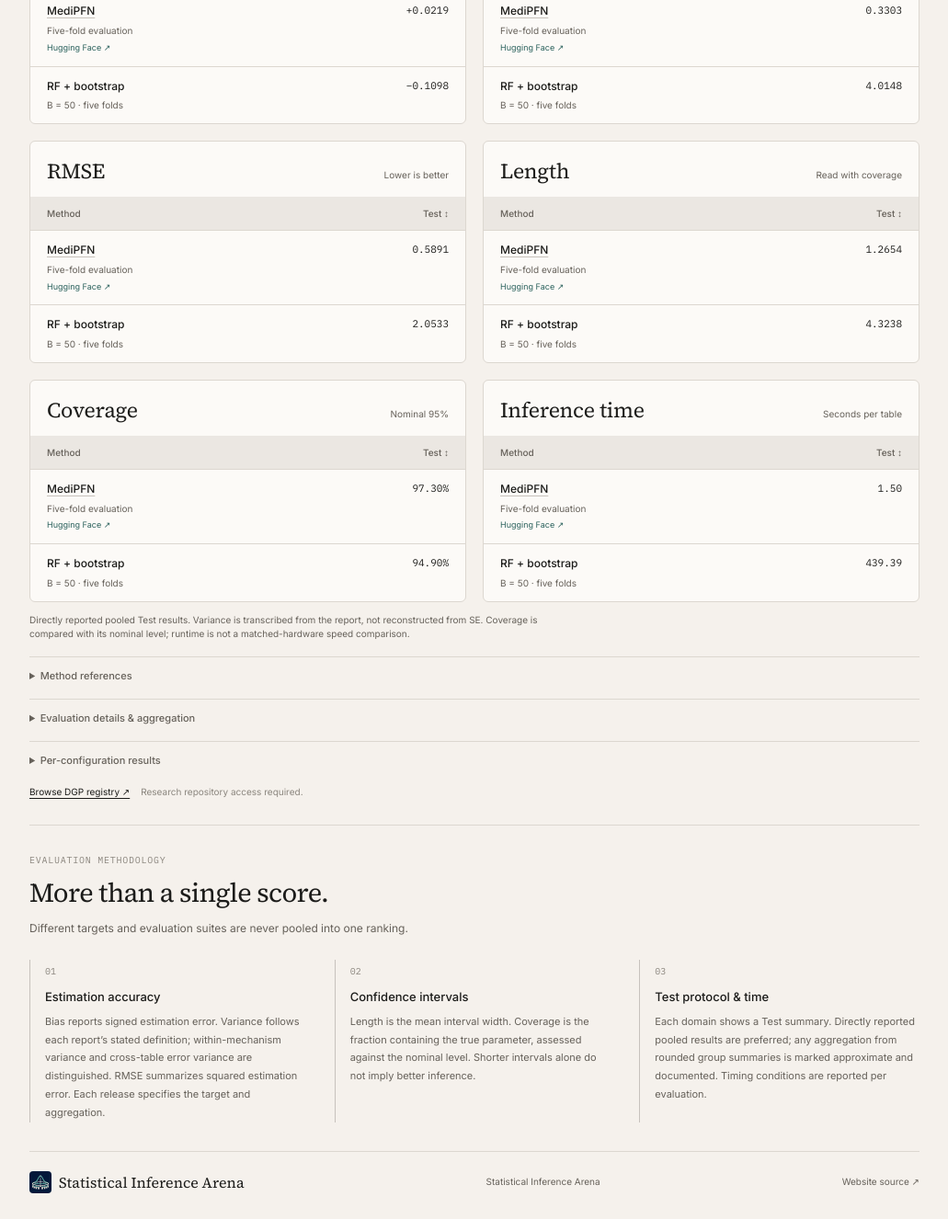
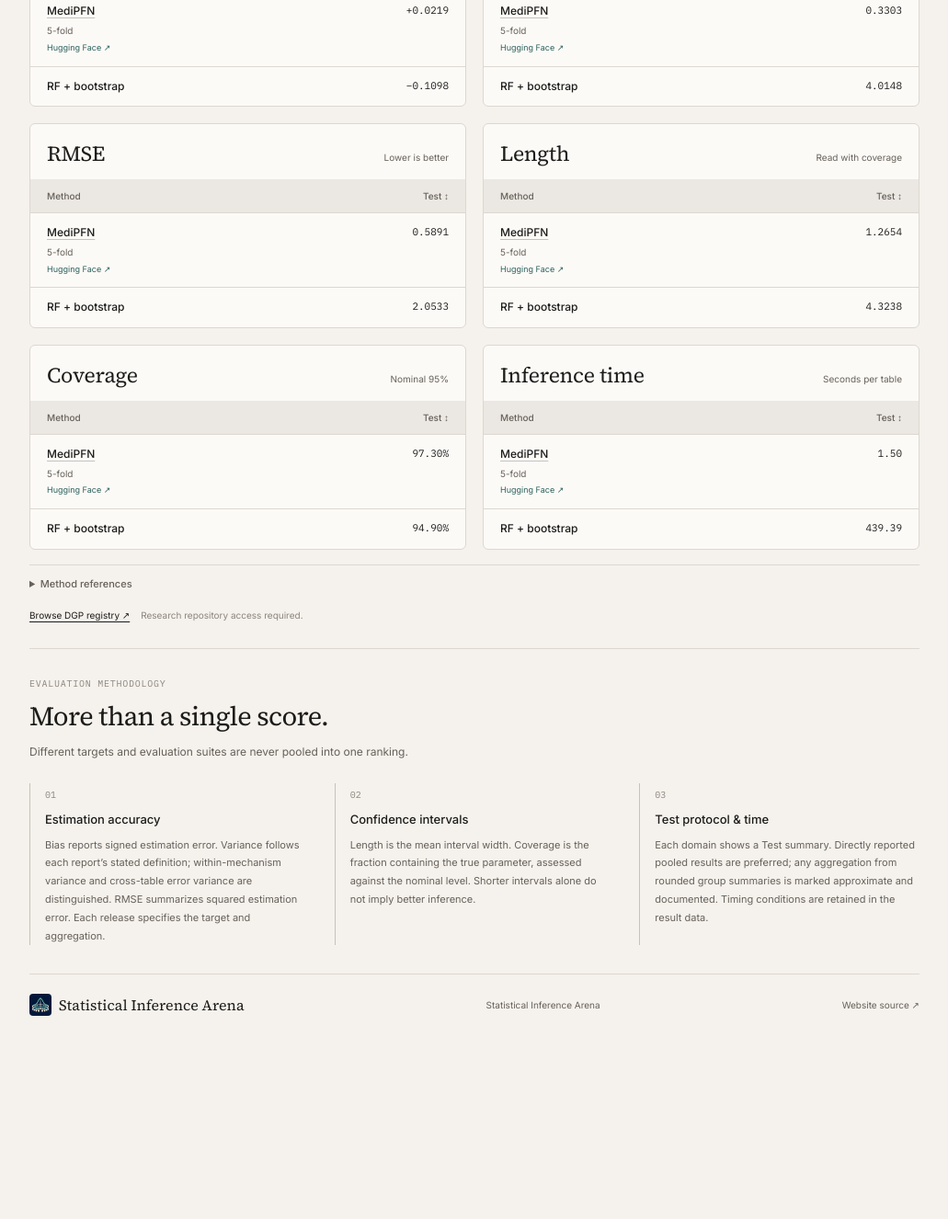
Before and after one commit to QingFengXiao214/statsinference.github.io, a plain HTML site: page index.html in a window 1280 px wide. Shown: the part 688-2014 px from the top of the page at 92% size, without its empty margins (242-1273 px from the left). After the commit the page ends 1821 px from the top, so only its background shows below. Drawn offline with Linux system fonts and the light colour scheme.

Commit message:
style: simplify leaderboard method labels and remove technical detail sections
PFN rows retain their method names, references and confirmed 5-fold labels only. RF rows display only RF + bootstrap. Remove Evaluation details & aggregation and Per-configuration results from the page and stop rendering their contents. Replace long footnotes with short approximate/missing-value legends.

All source JSON, numerical values, aggregation logic, model references, original logo and visual styling remain unchanged. Keep complete configurations and provenance in the existing data/CSV. Update browser tests for all ten domains, absence of technical sections, plain RF labels, confirmed fold labels, exact metrics, references, filters, exports and mobile layout.

```diff
--- a/assets/test-view.js
+++ b/assets/test-view.js
@@ -17,7 +17,7 @@ const esc=v=>String(v??'').replace(/[&<>"']/g,c=>({'&':'&amp;','<':'&lt;','>':'&
 const finite=v=>typeof v==='number'&&Number.isFinite(v);
 const METRICS=[
  {key:'bias',label:'Bias',hint:'Closer to zero',detail:'Signed estimation error. Sorting uses absolute bias.'},
- {key:'variance',label:'Variance',hint:'See variance definition',detail:'The source-defined variance, not standard error. Check the evaluation notes.'},
+ {key:'variance',label:'Variance',hint:'',detail:'Source-reported variance; not standard error.'},
  {key:'rmse',label:'RMSE',hint:'Lower is better',detail:'Root mean squared error, for this target and evaluation only.'},
  {key:'length',label:'Length',hint:'Read with coverage',detail:'Mean confidence interval length; smaller alone does not imply better inference.'},
  {key:'coverage',label:'Coverage',hint:'Nominal 95%',detail:'Empirical coverage; higher is not automatically better. Sorting uses distance from the nominal level.'},
@@ -105,9 +105,19 @@ function formatMetric(r,k){
  return approx+(v<0?'−':k==='bias'&&v>0?'+':'')+value;
 }
 function primaryRef(row){return ArenaMethodReferences.primary(ArenaMethodReferences.lookup(task,row));}
+// Display metadata only: keep the full configurations in source data and CSV.
+// Fold labels are explicitly scoped to the evaluated release, not guessed from a model name.
+const FIVE_FOLD_RELEASES=Object.freeze({
+ 'mediation-fivefold-2026-11-16':'MediPFN',
+ 'did-test-2026-11-16':'PFN-DiD',
+ 'proximal-unified-2026-11-16-normalized':'ProximalFM',
+ 'proximal-unified-2026-11-16-original':'ProximalFM'
+});
 function methodCell(r){
+ if(r.family==='classical')return '<span class="mname">RF + bootstrap</span>';
  const ref=primaryRef(r),name=ref?`<a class="method-ref-name" href="${esc(ref.url)}" target="_blank" rel="noopener noreferrer">${esc(r.method)}</a>`:esc(r.method);
- return `<span class="mname">${name}</span>${r.configuration?`<span class="method-config">${esc(r.configuration)}</span>`:''}${ref?`<a class="method-ref-label" href="${esc(ref.url)}" target="_blank" rel="noopener noreferrer">${ref.label} ↗</a>`:''}`;
+ const folds=FIVE_FOLD_RELEASES[current()?.id]===r.method?'5-fold':'';
+ return `<span class="mname">${name}</span>${folds?`<span class="method-config">${folds}</span>`:''}${ref?`<a class="method-ref-label" href="${esc(ref.url)}" target="_blank" rel="noopener noreferrer">${ref.label} ↗</a>`:''}`;
 }
 function sortedRows(key){
  const rr=[...visibleRows()];if(!sorts[key])return rr;
@@ -123,8 +133,10 @@ function renderMetrics(){
   return `<article class="metric-card" data-metric="${m.key}"><div class="metric-head"><h3>${label}</h3><p>${hint}</p></div><table><caption class="sr-only">${esc(task)} Test ${label}</caption><thead><tr><th scope="col">Method</th><th scope="col" class="r" aria-sort="${sorts[m.key]===1?'ascending':sorts[m.key]===-1?'descending':'none'}"><button data-sort="${m.key}" title="${esc(m.detail)}">Test ${sorts[m.key]===1?'↑':sorts[m.key]===-1?'↓':'↕'}</button></th></tr></thead><tbody>${rs.length?rs.map(r=>`<tr data-method="${esc(r.source_method)}"><td>${methodCell(r)}</td><td class="r num" title="${esc(r.status==='not_reported'?'Not reported for this method':r.approximate_metrics?.includes(m.key)?'Approximate aggregation of rounded source summaries':m.key==='variance'&&!finite(r[m.key])?'Pooled variance convention not established':'Reported value')}">${formatMetric(r,m.key)}</td></tr>`).join(''):`<tr><td colspan="2" class="empty-cell">${s&&!loadError?'No methods match the filters.':empty}</td></tr>`}</tbody></table></article>`;
  }).join('');
  $('#export-btn').disabled=!visibleRows().some(r=>r.status!=='not_reported');
- $('#table-note').textContent=s?(s.derived?'≈ indicates an approximate reconstruction from rounded source summaries. Aggregation is documented below; missing values are not filled in.':'Directly reported pooled Test results. Variance is transcribed from the report, not reconstructed from SE.')+' Coverage is compared with its nominal level; runtime is not a matched-hardware speed comparison.':'';
- $('#exception-note').hidden=!s?.notes?.length;$('#exception-note').textContent=s?.notes?.join(' ')||'';
+ const shown=visibleRows(),notes=[];
+ if(shown.some(r=>r.approximate_metrics?.length))notes.push('≈ Approximate value.');
+ if(shown.some(r=>metricKeys.some(k=>!finite(r[k]))))notes.push('— Not reported.');
+ $('#table-note').textContent=notes.join(' ');$('#table-note').hidden=!notes.length;
  renderReferences();
 }
 function renderReferences(){
@@ -134,18 +146,6 @@ function renderReferences(){
   const ref=ArenaMethodReferences.primary(source),hf=ArenaMethodReferences.safeURL(source?.huggingface?.url,'huggingface');
   return `<div class="reference-entry"><strong>${esc(r.method)}</strong>${ref?`<a class="reference-title" href="${esc(ref.url)}" target="_blank" rel="noopener noreferrer">${esc(ref.title)} ↗</a><p>${esc(ref.citation||'Hugging Face model card')}</p>${hf&&ref.label==='Paper'?`<a class="reference-secondary" href="${esc(hf)}" target="_blank" rel="noopener noreferrer">Model on Hugging Face ↗</a>`:''}`:'<p>Method-specific paper or Hugging Face link not yet provided.</p>'}</div>`;
  }).join('')+'<p class="reference-note">Method references identify the model, not the source of these benchmark scores.</p>';
-}
-function renderDetails(){
- const s=current();$('#test-protocol').hidden=!s;$('#dgp-details').hidden=!s?.dgp_results?.length;
- if(!s){$('#protocol-content').innerHTML='';$('#dgp-content').innerHTML='';return;}
- const source=s.source||{},parts=[['Source',source.title+' · '+source.file+(source.date?' · '+source.date:'')],['Aggregation',s.aggregation],['Variance',s.variance_definition],['Protocol',s.protocol],['Timing',s.timing],['Limitations',s.caveat]];
- $('#protocol-content').innerHTML=parts.filter(([,v])=>v).map(([k,v])=>`<p><strong>${k}</strong>${esc(v)}</p>`).join('')+`<p><a href="${esc(s.data_file||(s.domain==='mediation'?'data/mediation-fivefold.json':'data/results.json'))}" target="_blank" rel="noopener noreferrer">Open source result data ↗</a></p>`;
- if(!s.dgp_results?.length)return;
- const keys=s.detail_metrics||['bias','reported_se','rmse','length','coverage','time_s'];
- const labels={bias:'Bias',reported_se:'SE',variance:'Variance',rmse:'RMSE',length:'Length',coverage:'Coverage',time_s:'Time (s)'};
- const showCounts=s.dgp_results.every(r=>Number.isInteger(r.tables));
- const note=s.dgp_note||'Transcribed from Tables 3–4. This source table reports SE (not Variance). No per-configuration values are used to reconstruct the directly reported Test summary.';
- $('#dgp-content').innerHTML='<p class="test-detail-note">'+esc(note)+'</p><div class="dgp-scroll"><table><thead><tr><th>Configuration</th><th>Method</th>'+(showCounts?'<th class="r">N</th>':'')+keys.map(k=>'<th class="r">'+labels[k]+'</th>').join('')+'</tr></thead><tbody>'+s.dgp_results.map(r=>'<tr><td>'+esc(r.dgp)+'</td><td>'+esc(r.method)+'</td>'+(showCounts?'<td class="r num">'+r.tables+'</td>':'')+keys.map(k=>'<td class="r num">'+formatMetric(r,k)+'</td>').join('')+'</tr>').join('')+'</tbody></table></div>';
 }
 function render(){
  const d=DOMAINS.find(d=>d.id===task),s=current(),available=domainSuites();
@@ -157,7 +157,7 @@ function render(){
  $('#release-status').textContent=loadError?'RESULTS UNAVAILABLE':loaded?'TEST RESULTS':'LOADING RESULTS';
  $('#release-description').textContent=loadError||'Six metrics, presented as tables. Methods retain their own names and references.';
  $('#registry-link').href='https://github.com/Statsinference/stats-inference-arena/blob/main/dgp-submissions/registry/by-domain/'+task+'.md';
- renderMetrics();renderDetails();document.body.dataset.testView=loaded?'ready':'loading';
+ renderMetrics();document.body.dataset.testView=loaded?'ready':'loading';
 }
 function readHash(){const p=new URLSearchParams(location.hash.slice(1));if(DOMAINS.some(d=>d.id===p.get('domain')))task=p.get('domain');suiteId=p.get('suite')||'';}
 function writeHash(){const p=new URLSearchParams({domain:task});if(suiteId)p.set('suite',suiteId);try{history.replaceState(null,'','#'+p);}catch(_){}}
--- a/index.html
+++ b/index.html
@@ -38,7 +38,7 @@
 <header class="topbar"><div class="topbar-left"><button class="menu-button" id="menu-btn" aria-label="Open navigation" aria-controls="sidebar" aria-expanded="false">☰</button><span>Leaderboards</span><span class="breadcrumb-sep">/</span><span class="muted">Statistical inference</span></div><div class="topbar-actions"><button class="theme-toggle" id="theme-btn" aria-label="Switch to dark theme" title="Switch color theme">◐</button><button class="share-button" id="share-btn">Share <span>↗</span></button></div></header>
 <div class="content">
 <section class="page-heading" aria-label="About Statistical Inference Arena"><div><div class="eyebrow">STATISTICAL INFERENCE ARENA</div><h1>Statistical<br><em>Inference Arena.</em></h1><p>Compare estimation accuracy, uncertainty, and efficiency.<br class="desktop-break"> Ten research domains. Six metrics. One Test view.</p></div><div class="scope-stat"><strong>10</strong><span>RESEARCH DOMAINS</span><div class="stat-divider"></div><span>BIAS · VARIANCE · RMSE<br>LENGTH · COVERAGE · TIME</span></div></section>
-<div class="release-bar" role="status"><span class="release-square" aria-hidden="true"></span><strong id="release-status">EVALUATION RESULTS</strong><span id="release-description">Source-reported results, with definitions and timing conditions documented separately for each evaluation.</span></div>
+<div class="release-bar" role="status"><span class="release-square" aria-hidden="true"></span><strong id="release-status">EVALUATION RESULTS</strong><span id="release-description">Six metrics, presented as tables. Methods retain their own names and references.</span></div>
 <main id="main-panel" role="tabpanel" aria-labelledby="tab-mediation" tabindex="-1">
 <section class="domain-heading"><div><div class="section-label">DOMAIN LEADERBOARD</div><h2 id="hero-title">Mediation</h2><p id="hero-sub">Statistical inference for explicitly defined direct, indirect, and mediation targets.</p></div><a href="#table" class="text-link">Full leaderboard <span>↘</span></a></section>
 <div class="suite-info" id="suite-info"></div>
@@ -49,18 +49,16 @@
 <label class="search"><input id="q" type="search" placeholder="Search methods" aria-label="Search methods"></label>
 <button class="export" id="export-btn" disabled>Export CSV ↓</button>
 </section>
-<section id="table" aria-label="Test results by metric"><div id="metric-tables" class="metric-grid" aria-live="polite"></div><p class="table-note" id="table-note"></p><p class="table-note exception-note" id="exception-note" hidden></p></section>
+<section id="table" aria-label="Test results by metric"><div id="metric-tables" class="metric-grid" aria-live="polite"></div><p class="table-note" id="table-note"></p></section>
 <details id="method-references" class="method-references" hidden><summary>Method references</summary><div id="reference-list" class="reference-list"></div></details>
-<details class="test-protocol" id="test-protocol" hidden><summary>Evaluation details &amp; aggregation</summary><div id="protocol-content"></div></details>
-<details class="test-protocol" id="dgp-details" hidden><summary>Per-configuration results</summary><div id="dgp-content"></div></details>
 <div class="registry-row"><a id="registry-link" target="_blank" rel="noopener noreferrer">Browse DGP registry ↗</a><span>Research repository access required.</span></div>
 </main>
-<section class="method" id="methodology"><div class="method-heading"><div class="section-label">EVALUATION METHODOLOGY</div><h2>More than a single score.</h2><p>Different targets and evaluation suites are never pooled into one ranking.</p></div><div class="method-grid"><article><span class="method-no">01</span><h3>Estimation accuracy</h3><p>Bias reports signed estimation error. Variance follows each report’s stated definition; within-mechanism variance and cross-table error variance are distinguished. RMSE summarizes squared estimation error. Each release specifies the target and aggregation.</p></article><article><span class="method-no">02</span><h3>Confidence intervals</h3><p>Length is the mean interval width. Coverage is the fraction containing the true parameter, assessed against the nominal level. Shorter intervals alone do not imply better inference.</p></article><article><span class="method-no">03</span><h3>Test protocol &amp; time</h3><p>Each domain shows a Test summary. Directly reported pooled results are preferred; any aggregation from rounded group summaries is marked approximate and documented. Timing conditions are reported per evaluation.</p></article></div></section>
+<section class="method" id="methodology"><div class="method-heading"><div class="section-label">EVALUATION METHODOLOGY</div><h2>More than a single score.</h2><p>Different targets and evaluation suites are never pooled into one ranking.</p></div><div class="method-grid"><article><span class="method-no">01</span><h3>Estimation accuracy</h3><p>Bias reports signed estimation error. Variance follows each report’s stated definition; within-mechanism variance and cross-table error variance are distinguished. RMSE summarizes squared estimation error. Each release specifies the target and aggregation.</p></article><article><span class="method-no">02</span><h3>Confidence intervals</h3><p>Length is the mean interval width. Coverage is the fraction containing the true parameter, assessed against the nominal level. Shorter intervals alone do not imply better inference.</p></article><article><span class="method-no">03</span><h3>Test protocol &amp; time</h3><p>Each domain shows a Test summary. Directly reported pooled results are preferred; any aggregation from rounded group summaries is marked approximate and documented. Timing conditions are retained in the result data.</p></article></div></section>
 <footer><a class="footer-brand" href="#domain=mediation"><img src="assets/statsarena-logo.webp" alt="" width="24" height="24">Statistical Inference Arena</a><span>Statistical Inference Arena</span><a href="https://github.com/Statsinference/statsinference.github.io" target="_blank" rel="noopener noreferrer">Website source ↗</a></footer>
 </div></div>
 <div id="toast" class="toast" role="status" aria-live="polite" hidden></div>
 <noscript><p class="noscript">Enable JavaScript to view the domain leaderboards. Source-reported results are available for ATE, CATE, Mediation, IV, Proximal and DiD. <a href="data/results.json">Read the results data</a>.</p></noscript>
 <script src="assets/test-references.js?v=unified-2"></script>
-<script src="assets/test-view.js?v=unified-2"></script>
+<script src="assets/test-view.js?v=compact-1"></script>
 <script src="assets/layout.js?v=arena-2"></script>
 </body></html>
```
Also changed, not shown: 1 other file.
